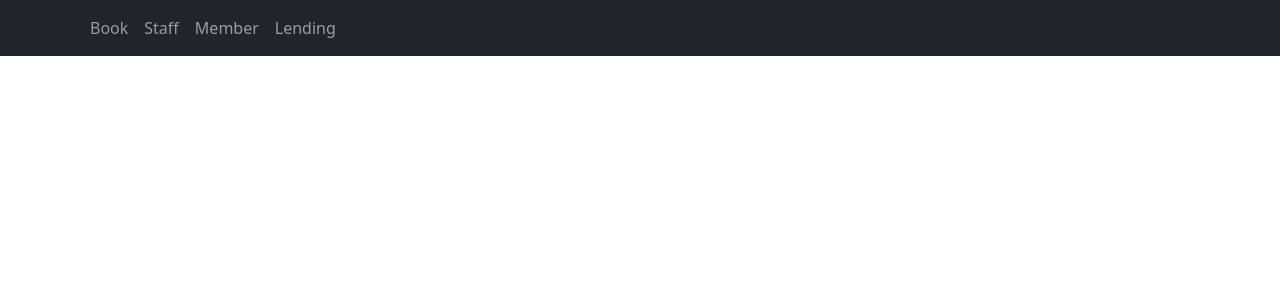
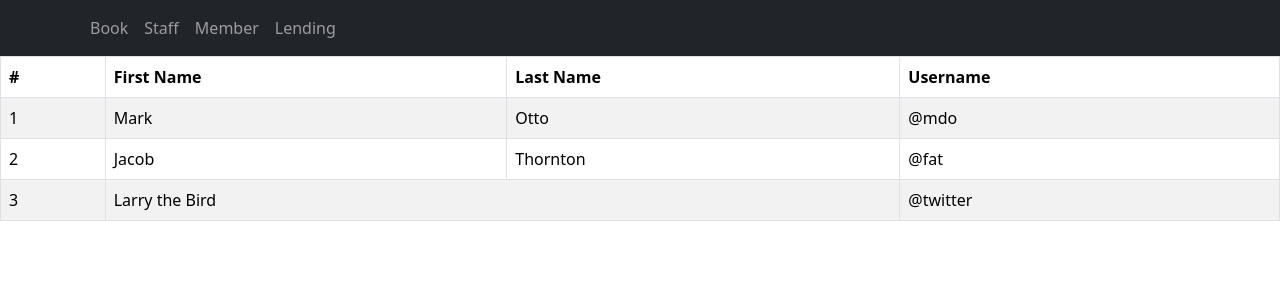
Before and after one commit to UdanDias/BookLibMgmt-FrontEnd, a React (Create React App) app: page / in a window 1280 px wide. Shown: the top 300 px of the page. Built offline with nearby package versions, Linux system fonts and the light colour scheme.

Commit message:
added a table

```diff
--- a/src/App.tsx
+++ b/src/App.tsx
@@ -2,10 +2,15 @@
 import logo from './logo.svg';
 import './App.css';
 import NavB from './components/NavB';
+import { BookConsole } from './components/BookConsole';
 
 function App() {
   return (
+  <>
     <NavB/>
+    <BookConsole/>
+  </>
+
   );
 }
 
--- a/src/components/BookConsole.tsx
+++ b/src/components/BookConsole.tsx
@@ -1,5 +1,35 @@
+import  Table  from "react-bootstrap/Table";
+
 export function BookConsole(){
     return (
-        <></>
+        <Table striped bordered hover>
+            <thead>
+                <tr>
+                <th>#</th>
+                <th>First Name</th>
+                <th>Last Name</th>
+                <th>Username</th>
+                </tr>
+            </thead>
+            <tbody>
+                <tr>
+                <td>1</td>
+                <td>Mark</td>
+                <td>Otto</td>
+                <td>@mdo</td>
+                </tr>
+                <tr>
+                <td>2</td>
+                <td>Jacob</td>
+                <td>Thornton</td>
+                <td>@fat</td>
+                </tr>
+                <tr>
+                <td>3</td>
+                <td colSpan={2}>Larry the Bird</td>
+                <td>@twitter</td>
+                </tr>
+            </tbody>
+        </Table>
     );
 }
--- a/src/components/NavB.tsx
+++ b/src/components/NavB.tsx
@@ -2,7 +2,7 @@
 import Nav from 'react-bootstrap/Nav';
 import Navbar from 'react-bootstrap/Navbar';
 
-function ColorSchemesExample() {
+function NavB() {
   return (
     <>
       <Navbar bg="dark" data-bs-theme="dark">
@@ -21,4 +21,4 @@
   );
 }
 
-export default ColorSchemesExample;
+export default NavB;
```
